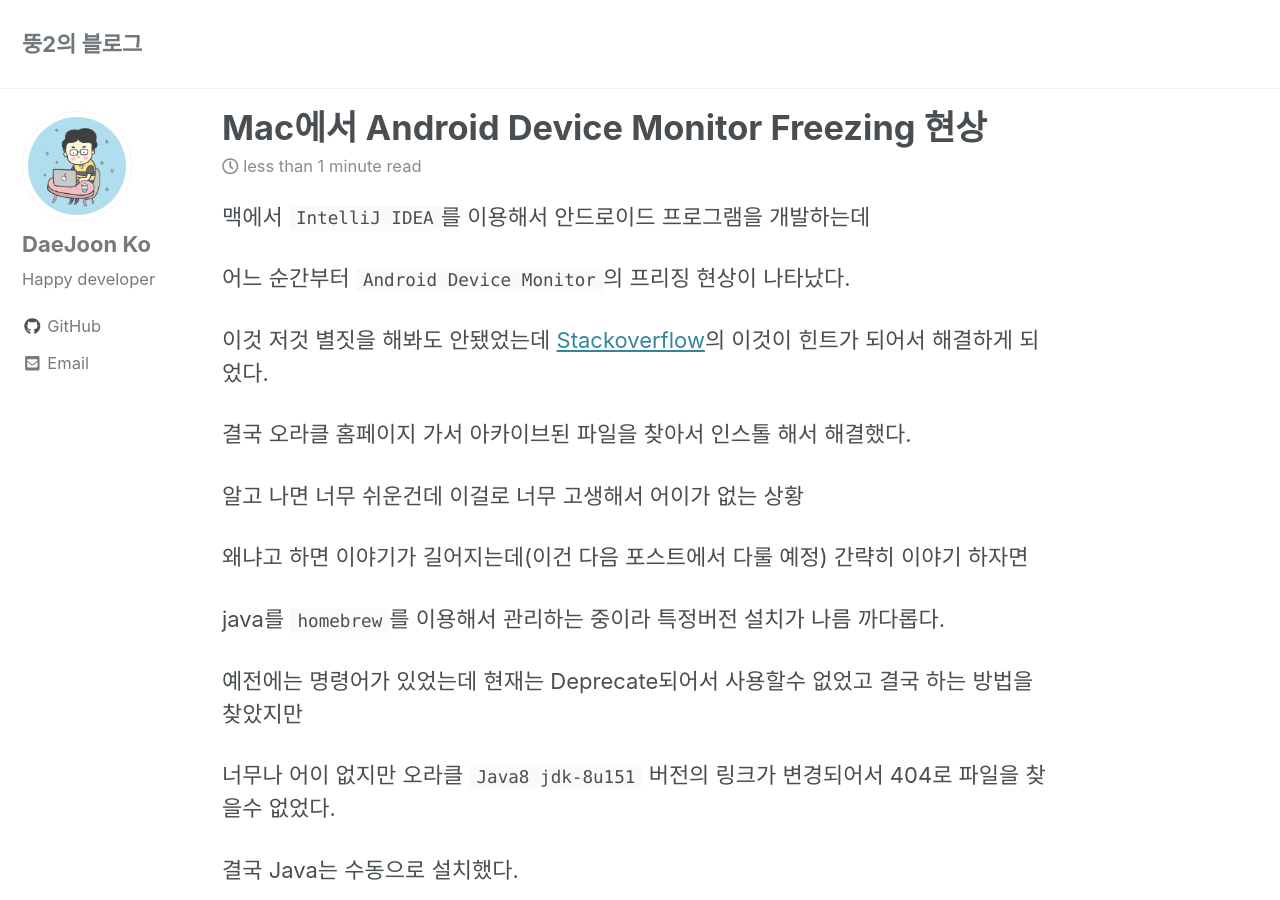
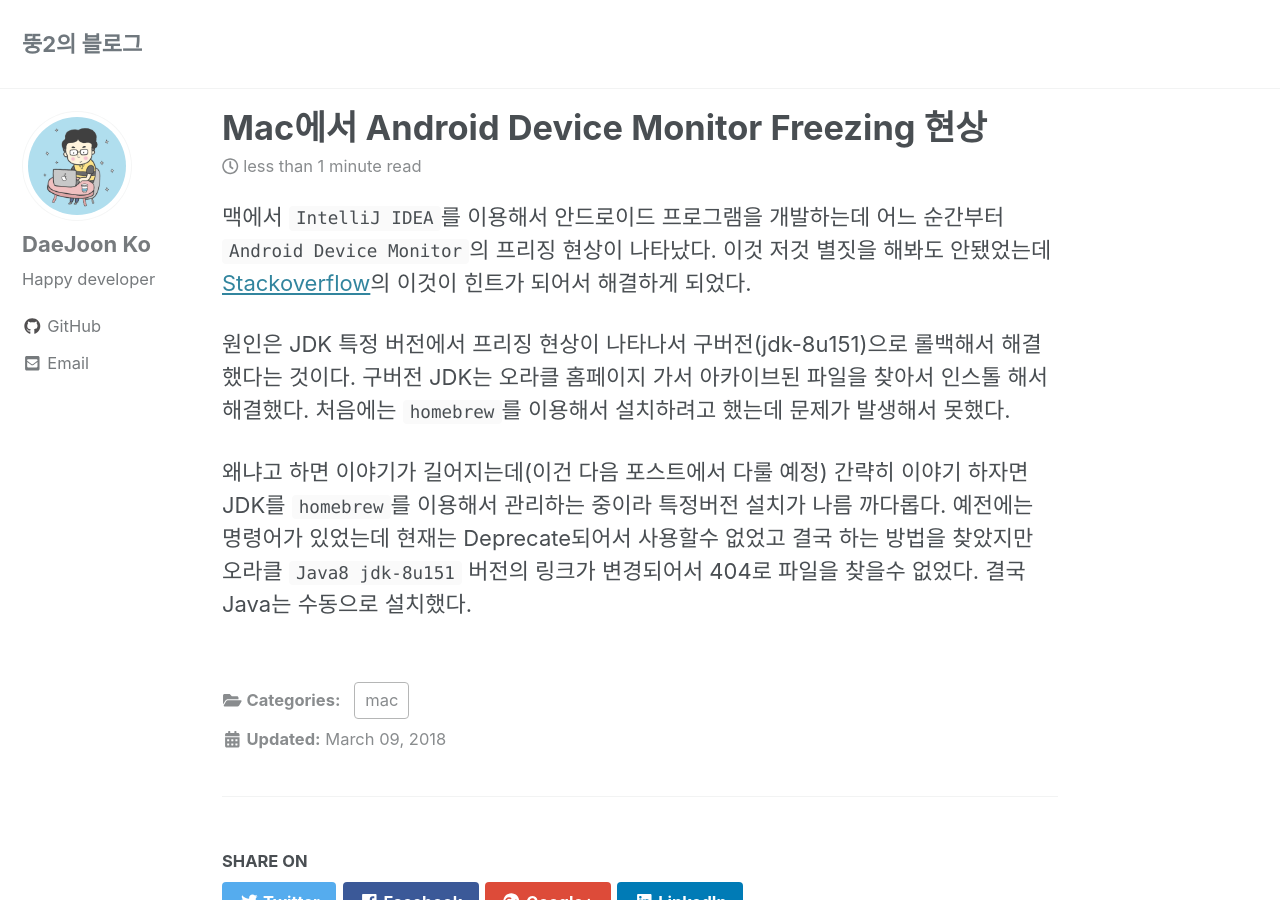
Before and after one commit to daejoon/daejoon.github.io, a Jekyll site: the page built from _posts/2018-03-09-Android-Device-Monitor-Freezing-현상.md, in a window 1280 px wide and 900 px high. Built offline with Jekyll 4.4.1, drawn with Linux system fonts in a browser that asks for light colours; cached includes are drawn as plain includes; nearby versions of some CDN libraries; comment, search, counter and statistics services are not loaded.

Commit message:
Update 2018-03-09-Android-Device-Monitor-Freezing-현상.md

```diff
--- a/_posts/2018-03-09-Android-Device-Monitor-Freezing-현상.md
+++ b/_posts/2018-03-09-Android-Device-Monitor-Freezing-현상.md
@@ -4,22 +4,8 @@ date: 2018-03-09 00:21:00 +0900
 categories: mac
 ---
 
-맥에서 `IntelliJ IDEA`를 이용해서 안드로이드 프로그램을 개발하는데
+맥에서 `IntelliJ IDEA`를 이용해서 안드로이드 프로그램을 개발하는데 어느 순간부터 `Android Device Monitor`의 프리징 현상이 나타났다. 이것 저것 별짓을 해봐도 안됐었는데 [Stackoverflow](https://stackoverflow.com/questions/47089757/android-device-monitor-freezes-on-mac-os-x)의 이것이 힌트가 되어서 해결하게 되었다.
 
-어느 순간부터 `Android Device Monitor`의 프리징 현상이 나타났다.
+원인은 JDK 특정 버전에서 프리징 현상이 나타나서 구버전(jdk-8u151)으로 롤백해서 해결했다는 것이다. 구버전 JDK는 오라클 홈페이지 가서 아카이브된 파일을 찾아서 인스톨 해서 해결했다. 처음에는 `homebrew`를 이용해서 설치하려고 했는데 문제가 발생해서 못했다.
 
-이것 저것 별짓을 해봐도 안됐었는데 [Stackoverflow](https://stackoverflow.com/questions/47089757/android-device-monitor-freezes-on-mac-os-x)의 이것이 힌트가 되어서 해결하게 되었다.
-
-결국 오라클 홈페이지 가서 아카이브된 파일을 찾아서 인스톨 해서 해결했다.
-
-알고 나면 너무 쉬운건데 이걸로 너무 고생해서 어이가 없는 상황
-
-왜냐고 하면 이야기가 길어지는데(이건 다음 포스트에서 다룰 예정) 간략히 이야기 하자면
-
-java를 `homebrew`를 이용해서 관리하는 중이라 특정버전 설치가 나름 까다롭다.
-
-예전에는 명령어가 있었는데 현재는 Deprecate되어서 사용할수 없었고 결국 하는 방법을 찾았지만
-
-너무나 어이 없지만 오라클 `Java8 jdk-8u151` 버전의 링크가 변경되어서 404로 파일을 찾을수 없었다.
-
-결국 Java는 수동으로 설치했다.
+왜냐고 하면 이야기가 길어지는데(이건 다음 포스트에서 다룰 예정) 간략히 이야기 하자면 JDK를 `homebrew`를 이용해서 관리하는 중이라 특정버전 설치가 나름 까다롭다. 예전에는 명령어가 있었는데 현재는 Deprecate되어서 사용할수 없었고 결국 하는 방법을 찾았지만 오라클 `Java8 jdk-8u151` 버전의 링크가 변경되어서 404로 파일을 찾을수 없었다. 결국 Java는 수동으로 설치했다.
```
